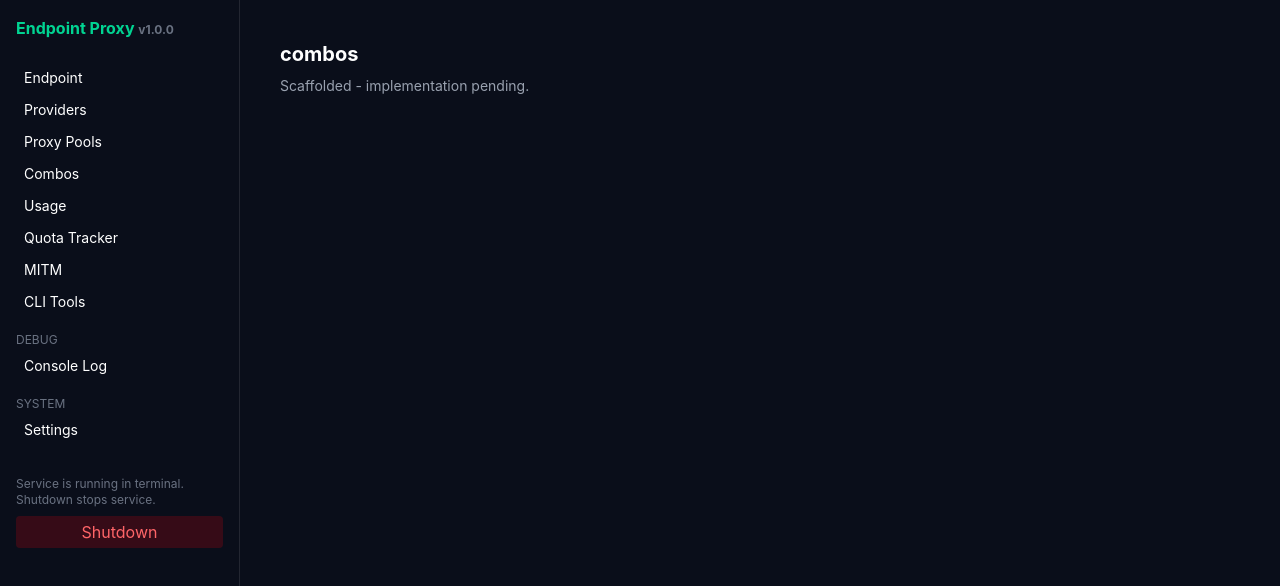
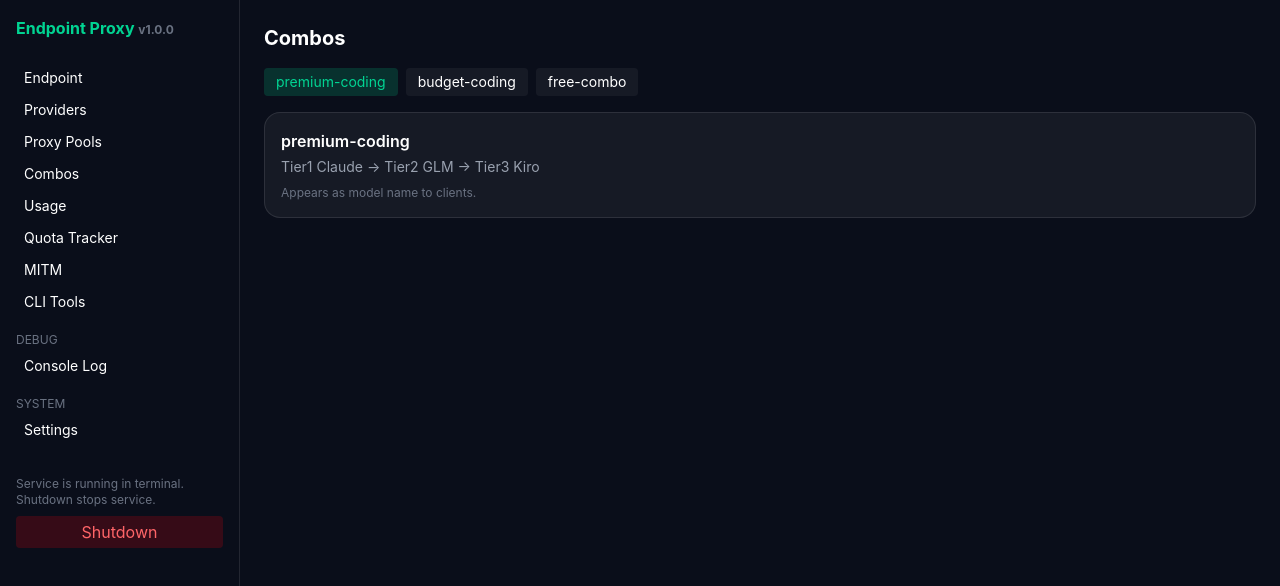
Before and after one commit to soroushse7o/3EVO-router, a Next.js app: page /combos in a window 1280 px wide. Shown: the top 586 px of the page. Built offline with nearby package versions, Linux system fonts and the light colour scheme.

Commit message:
feat: combos page with 3 built-in templates

```diff
--- a/src/app/(dashboard)/combos/page.tsx
+++ b/src/app/(dashboard)/combos/page.tsx
@@ -1 +1,26 @@
-export default function Page(){return <div className="p-4"><h1 className="text-xl font-bold">combos</h1><p className="text-gray-400 text-sm mt-2">Scaffolded - implementation pending.</p></div>;}
+"use client";
+import { useState } from "react";
+const templates = [
+  { id: "premium-coding", name: "premium-coding", desc: "Tier1 Claude → Tier2 GLM → Tier3 Kiro" },
+  { id: "budget-coding", name: "budget-coding", desc: "Tier1 GLM → Tier2 Qwen → Tier3 free" },
+  { id: "free-combo", name: "free-combo", desc: "Tier1 Kiro → Tier2 iFlow → Tier3 Qwen" },
+];
+export default function CombosPage() {
+  const [sel, setSel] = useState(templates[0].id);
+  const t = templates.find(x => x.id === sel)!;
+  return (
+    <div>
+      <h1 className="text-xl font-bold mb-4">Combos</h1>
+      <div className="flex gap-2 mb-4 flex-wrap">
+        {templates.map(t => (
+          <button key={t.id} onClick={() => setSel(t.id)} className={`px-3 py-1 rounded text-sm ${sel===t.id?"bg-emerald-500/20 text-emerald-400":"bg-white/5"}`}>{t.name}</button>
+        ))}
+      </div>
+      <div className="rounded-2xl border border-white/10 bg-white/5 p-4">
+        <h2 className="font-semibold">{t.name}</h2>
+        <p className="text-gray-400 text-sm mt-1">{t.desc}</p>
+        <p className="text-xs text-gray-500 mt-2">Appears as model name to clients.</p>
+      </div>
+    </div>
+  );
+}
```
